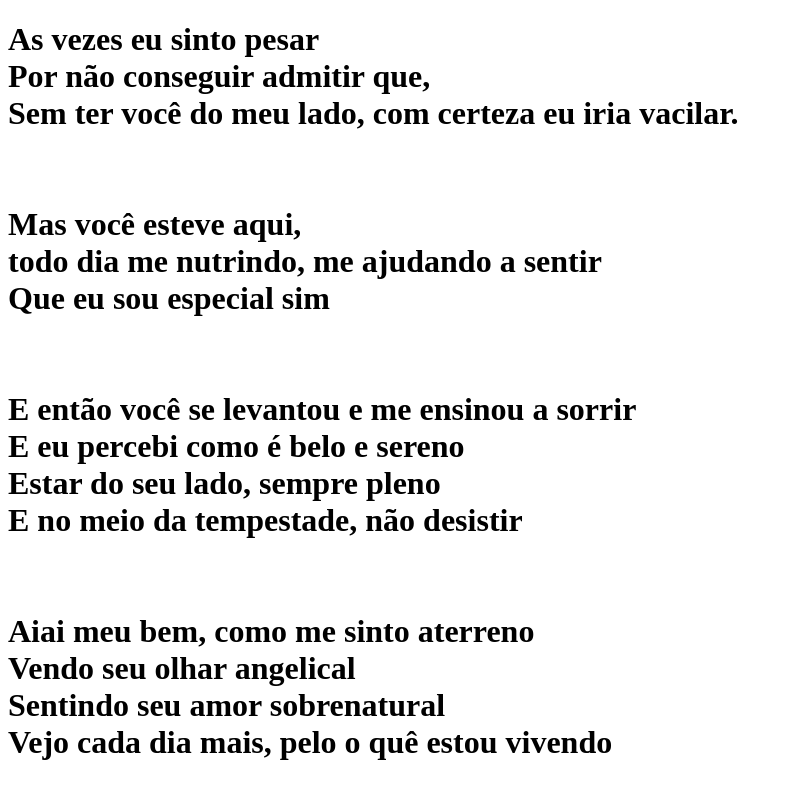
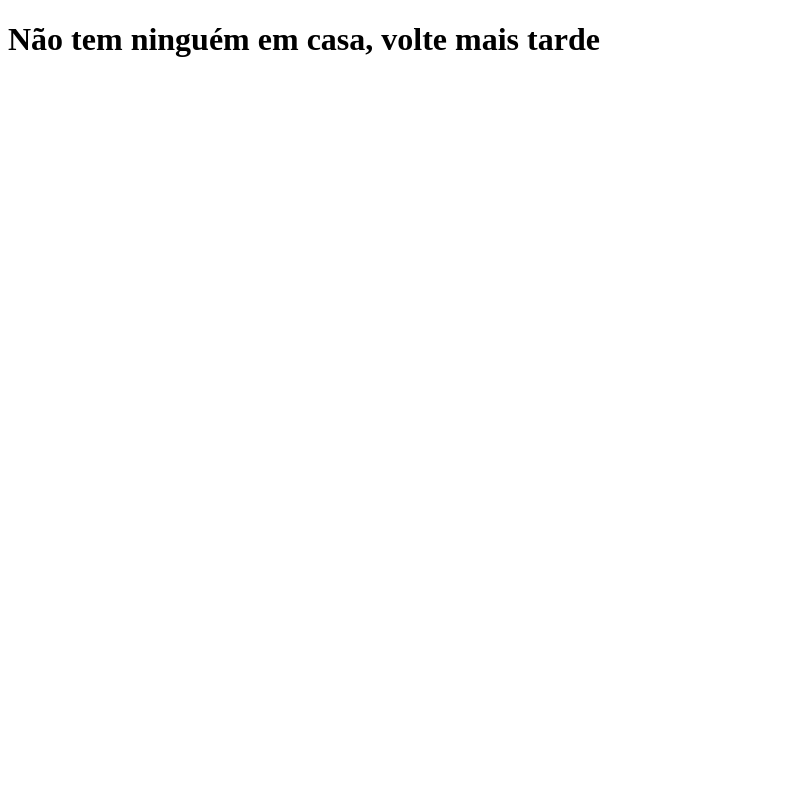
Before and after one commit to AHRGO/clone-tabnews, a Next.js app: page / in a window 1280 px wide. Shown: the top 800 px of the page, without its empty margins (0-792 px from the left). Built offline with nearby package versions, Linux system fonts and the light colour scheme.

Commit message:
Adiciona o módulo de banner inical, para mostrar na tela a mensagem de 'construindo este site

```diff
--- a/package.json
+++ b/package.json
@@ -16,6 +16,9 @@
     "react-dom": "^18.2.0"
   },
   "devDependencies": {
-    "prettier": "^3.5.3"
+    "autoprefixer": "^10.4.21",
+    "postcss": "^8.5.6",
+    "prettier": "^3.5.3",
+    "tailwindcss": "^4.1.13"
   }
 }
--- /dev/null
+++ b/pages/components/BannerInicial.js
@@ -0,0 +1,5 @@
+export default function BannerInicial() {
+    return (
+        <h1>Não tem ninguém em casa, volte mais tarde</h1>
+    );
+}
--- a/pages/index.js
+++ b/pages/index.js
@@ -1,8 +1,11 @@
 import Poema from "./components/Poema";
+import BannerInicial from "./components/BannerInicial";
 
 function Home() {
   return (
-    <Poema/>
+    <BannerInicial/>
+    // <Poema/>
+
   );
 
 }
```
Also changed, not shown: 1 other file (tests, documents, lock files or other folders).
